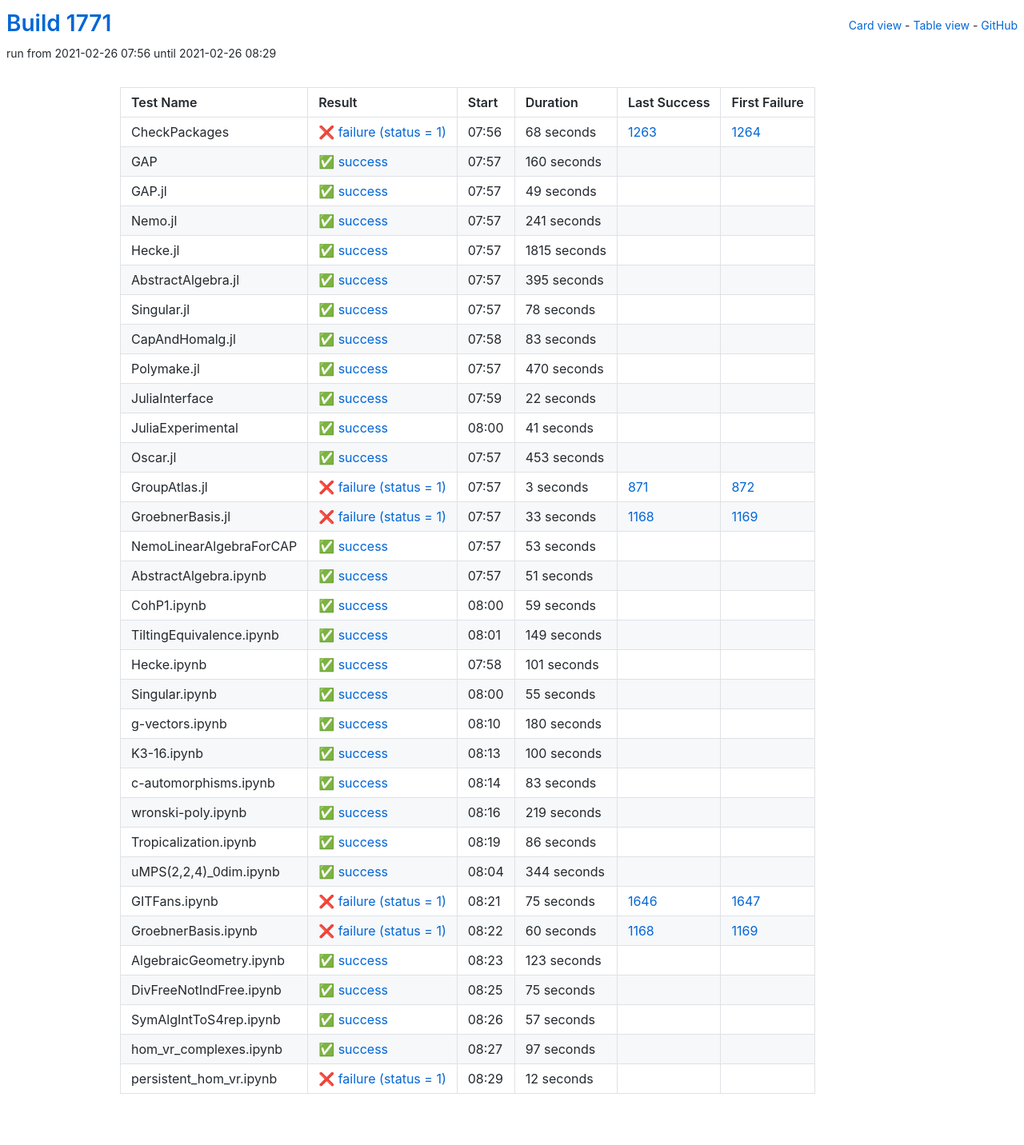
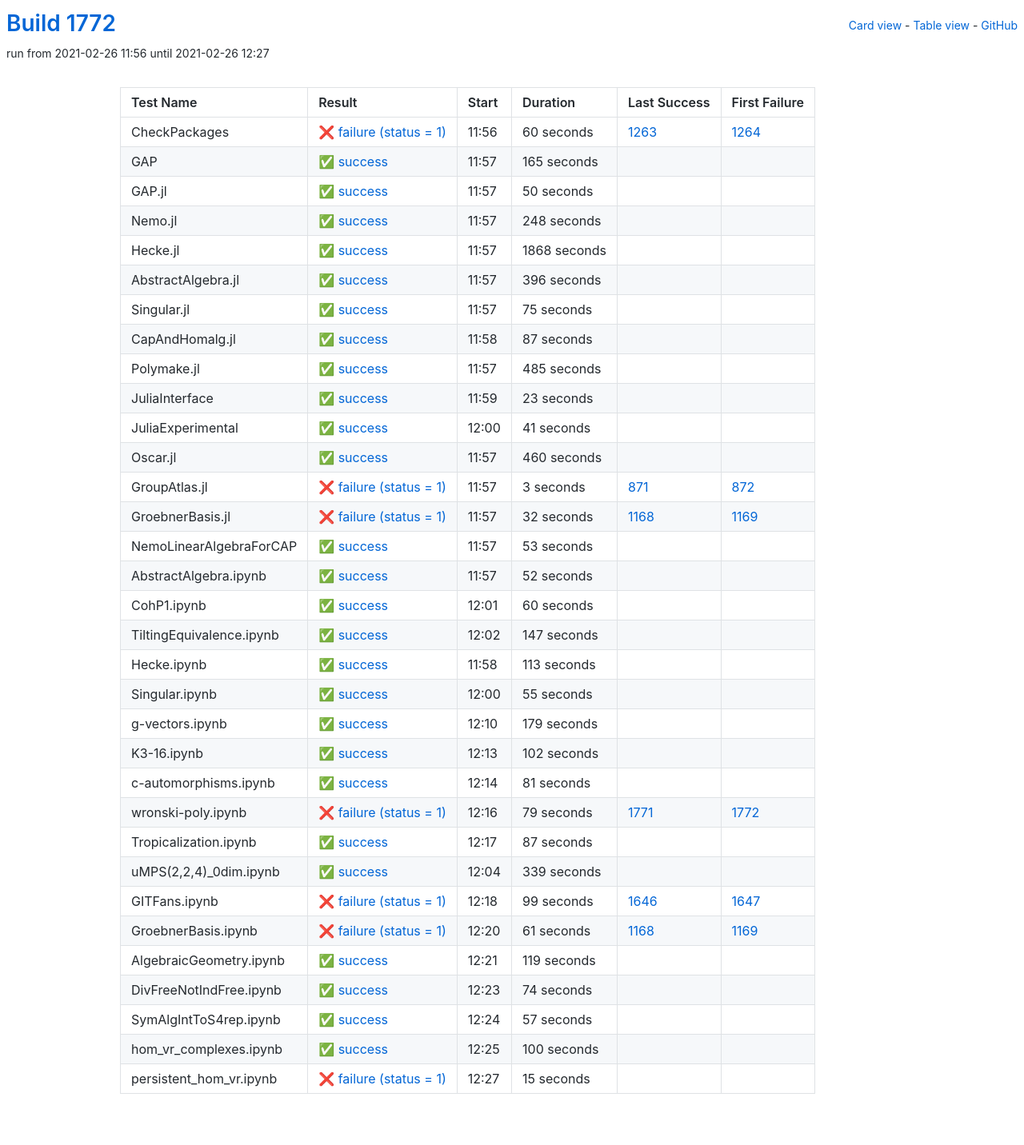
Before and after one commit to oscar-system/oscar-ci-status-stable, a Jekyll site: the page built from table.html, in a window 1280 px wide. Shown: the whole page at 80% size. Built offline with Jekyll 4.4.1, drawn with Linux system fonts in a browser that asks for light colours.

Commit message:
Build #1772

```diff
--- a/_data/ci.yml
+++ b/_data/ci.yml
@@ -1,6 +1,6 @@
 ---
-build: 1771
-build_url: https://oscarci.mathematik.uni-kl.de/job/oscar-stable/1771/
+build: 1772
+build_url: https://oscarci.mathematik.uni-kl.de/job/oscar-stable/1772/
 job: oscar-stable
 organization: oscar-system
 repo: oscar-ci-status-stable
@@ -8,128 +8,128 @@ repourl: https://github.com/oscar-system/oscar-ci-status-stable
 tests:
 - name: CheckPackages
   id: checkpackages
-  log: https://oscarci.mathematik.uni-kl.de/job/oscar-stable/1771/artifact/logs/build-1771/CheckPackages.log
-  start: 2021-02-26 07:56
+  log: https://oscarci.mathematik.uni-kl.de/job/oscar-stable/1772/artifact/logs/build-1772/CheckPackages.log
+  start: 2021-02-26 11:56
   success: false
   exitcode: 1
   status: failure
-  duration: 68
+  duration: 60
   last_success: 1263
   last_success_url: https://oscarci.mathematik.uni-kl.de/job/oscar-stable/1263/
   first_failure: 1264
   first_failure_url: https://oscarci.mathematik.uni-kl.de/job/oscar-stable/1264/
 - name: GAP
   id: gap
-  log: https://oscarci.mathematik.uni-kl.de/job/oscar-stable/1771/artifact/logs/build-1771/GAP.log
-  start: 2021-02-26 07:57
+  log: https://oscarci.mathematik.uni-kl.de/job/oscar-stable/1772/artifact/logs/build-1772/GAP.log
+  start: 2021-02-26 11:57
   success: true
   exitcode: 0
   status: success
-  duration: 160
+  duration: 165
   last_success: false
   last_success_url:
   first_failure: false
   first_failure_url:
 - name: GAP.jl
   id: gap-jl
-  log: https://oscarci.mathematik.uni-kl.de/job/oscar-stable/1771/artifact/logs/build-1771/GAP.jl.log
-  start: 2021-02-26 07:57
+  log: https://oscarci.mathematik.uni-kl.de/job/oscar-stable/1772/artifact/logs/build-1772/GAP.jl.log
+  start: 2021-02-26 11:57
   success: true
   exitcode: 0
   status: success
-  duration: 49
+  duration: 50
   last_success: false
   last_success_url:
   first_failure: false
   first_failure_url:
 - name: Nemo.jl
   id: nemo-jl
-  log: https://oscarci.mathematik.uni-kl.de/job/oscar-stable/1771/artifact/logs/build-1771/Nemo.jl.log
-  start: 2021-02-26 07:57
+  log: https://oscarci.mathematik.uni-kl.de/job/oscar-stable/1772/artifact/logs/build-1772/Nemo.jl.log
+  start: 2021-02-26 11:57
   success: true
   exitcode: 0
   status: success
-  duration: 241
+  duration: 248
   last_success: false
   last_success_url:
   first_failure: false
   first_failure_url:
 - name: Hecke.jl
   id: hecke-jl
-  log: https://oscarci.mathematik.uni-kl.de/job/oscar-stable/1771/artifact/logs/build-1771/Hecke.jl.log
-  start: 2021-02-26 07:57
+  log: https://oscarci.mathematik.uni-kl.de/job/oscar-stable/1772/artifact/logs/build-1772/Hecke.jl.log
+  start: 2021-02-26 11:57
   success: true
   exitcode: 0
   status: success
-  duration: 1815
+  duration: 1868
   last_success: false
   last_success_url:
   first_failure: false
   first_failure_url:
 - name: AbstractAlgebra.jl
   id: abstractalgebra-jl
-  log: https://oscarci.mathematik.uni-kl.de/job/oscar-stable/1771/artifact/logs/build-1771/AbstractAlgebra.jl.log
-  start: 2021-02-26 07:57
+  log: https://oscarci.mathematik.uni-kl.de/job/oscar-stable/1772/artifact/logs/build-1772/AbstractAlgebra.jl.log
+  start: 2021-02-26 11:57
   success: true
   exitcode: 0
   status: success
-  duration: 395
+  duration: 396
   last_success: false
   last_success_url:
   first_failure: false
   first_failure_url:
 - name: Singular.jl
   id: singular-jl
-  log: https://oscarci.mathematik.uni-kl.de/job/oscar-stable/1771/artifact/logs/build-1771/Singular.jl.log
-  start: 2021-02-26 07:57
+  log: https://oscarci.mathematik.uni-kl.de/job/oscar-stable/1772/artifact/logs/build-1772/Singular.jl.log
+  start: 2021-02-26 11:57
   success: true
   exitcode: 0
   status: success
-  duration: 78
+  duration: 75
   last_success: false
   last_success_url:
   first_failure: false
   first_failure_url:
 - name: CapAndHomalg.jl
   id: capandhomalg-jl
-  log: https://oscarci.mathematik.uni-kl.de/job/oscar-stable/1771/artifact/logs/build-1771/CapAndHomalg.jl.log
-  start: 2021-02-26 07:58
+  log: https://oscarci.mathematik.uni-kl.de/job/oscar-stable/1772/artifact/logs/build-1772/CapAndHomalg.jl.log
+  start: 2021-02-26 11:58
   success: true
   exitcode: 0
   status: success
-  duration: 83
+  duration: 87
   last_success: false
   last_success_url:
   first_failure: false
   first_failure_url:
 - name: Polymake.jl
   id: polymake-jl
-  log: https://oscarci.mathematik.uni-kl.de/job/oscar-stable/1771/artifact/logs/build-1771/Polymake.jl.log
-  start: 2021-02-26 07:57
+  log: https://oscarci.mathematik.uni-kl.de/job/oscar-stable/1772/artifact/logs/build-1772/Polymake.jl.log
+  start: 2021-02-26 11:57
   success: true
   exitcode: 0
   status: success
-  duration: 470
+  duration: 485
   last_success: false
   last_success_url:
   first_failure: false
   first_failure_url:
 - name: JuliaInterface
   id: juliainterface
-  log: https://oscarci.mathematik.uni-kl.de/job/oscar-stable/1771/artifact/logs/build-1771/JuliaInterface.log
-  start: 2021-02-26 07:59
+  log: https://oscarci.mathematik.uni-kl.de/job/oscar-stable/1772/artifact/logs/build-1772/JuliaInterface.log
+  start: 2021-02-26 11:59
   success: true
   exitcode: 0
   status: success
-  duration: 22
+  duration: 23
   last_success: false
   last_success_url:
   first_failure: false
   first_failure_url:
 - name: JuliaExperimental
   id: juliaexperimental
-  log: https://oscarci.mathematik.uni-kl.de/job/oscar-stable/1771/artifact/logs/build-1771/JuliaExperimental.log
-  start: 2021-02-26 08:00
+  log: https://oscarci.mathematik.uni-kl.de/job/oscar-stable/1772/artifact/logs/build-1772/JuliaExperimental.log
+  start: 2021-02-26 12:00
   success: true
   exitcode: 0
   status: success
@@ -140,20 +140,20 @@ tests:
   first_failure_url:
 - name: Oscar.jl
   id: oscar-jl
-  log: https://oscarci.mathematik.uni-kl.de/job/oscar-stable/1771/artifact/logs/build-1771/Oscar.jl.log
-  start: 2021-02-26 07:57
+  log: https://oscarci.mathematik.uni-kl.de/job/oscar-stable/1772/artifact/logs/build-1772/Oscar.jl.log
+  start: 2021-02-26 11:57
   success: true
   exitcode: 0
   status: success
-  duration: 453
+  duration: 460
   last_success: false
   last_success_url:
   first_failure: false
   first_failure_url:
 - name: GroupAtlas.jl
   id: groupatlas-jl
-  log: https://oscarci.mathematik.uni-kl.de/job/oscar-stable/1771/artifact/logs/build-1771/GroupAtlas.jl.log
-  start: 2021-02-26 07:57
+  log: https://oscarci.mathematik.uni-kl.de/job/oscar-stable/1772/artifact/logs/build-1772/GroupAtlas.jl.log
+  start: 2021-02-26 11:57
   success: false
   exitcode: 1
   status: failure
@@ -164,20 +164,20 @@ tests:
   first_failure_url: https://oscarci.mathematik.uni-kl.de/job/oscar-stable/872/
 - name: GroebnerBasis.jl
   id: groebnerbasis-jl
-  log: https://oscarci.mathematik.uni-kl.de/job/oscar-stable/1771/artifact/logs/build-1771/GroebnerBasis.jl.log
-  start: 2021-02-26 07:57
+  log: https://oscarci.mathematik.uni-kl.de/job/oscar-stable/1772/artifact/logs/build-1772/GroebnerBasis.jl.log
+  start: 2021-02-26 11:57
   success: false
   exitcode: 1
   status: failure
-  duration: 33
+  duration: 32
   last_success: 1168
   last_success_url: https://oscarci.mathematik.uni-kl.de/job/oscar-stable/1168/
   first_failure: 1169
   first_failure_url: https://oscarci.mathematik.uni-kl.de/job/oscar-stable/1169/
 - name: NemoLinearAlgebraForCAP
   id: nemolinearalgebraforcap
-  log: https://oscarci.mathematik.uni-kl.de/job/oscar-stable/1771/artifact/logs/build-1771/NemoLinearAlgebraForCAP.log
-  start: 2021-02-26 07:57
+  log: https://oscarci.mathematik.uni-kl.de/job/oscar-stable/1772/artifact/logs/build-1772/NemoLinearAlgebraForCAP.log
+  start: 2021-02-26 11:57
   success: true
   exitcode: 0
   status: success
@@ -188,56 +188,56 @@ tests:
   first_failure_url:
 - name: AbstractAlgebra.ipynb
   id: abstractalgebra-ipynb
-  log: https://oscarci.mathematik.uni-kl.de/job/oscar-stable/1771/artifact/logs/build-1771/AbstractAlgebra.ipynb.log
-  start: 2021-02-26 07:57
+  log: https://oscarci.mathematik.uni-kl.de/job/oscar-stable/1772/artifact/logs/build-1772/AbstractAlgebra.ipynb.log
+  start: 2021-02-26 11:57
   success: true
   exitcode: 0
   status: success
-  duration: 51
+  duration: 52
   last_success: false
   last_success_url:
   first_failure: false
   first_failure_url:
 - name: CohP1.ipynb
   id: cohp1-ipynb
-  log: https://oscarci.mathematik.uni-kl.de/job/oscar-stable/1771/artifact/logs/build-1771/CohP1.ipynb.log
-  start: 2021-02-26 08:00
+  log: https://oscarci.mathematik.uni-kl.de/job/oscar-stable/1772/artifact/logs/build-1772/CohP1.ipynb.log
+  start: 2021-02-26 12:01
   success: true
   exitcode: 0
   status: success
-  duration: 59
+  duration: 60
   last_success: false
   last_success_url:
   first_failure: false
   first_failure_url:
 - name: TiltingEquivalence.ipynb
   id: tiltingequivalence-ipynb
-  log: https://oscarci.mathematik.uni-kl.de/job/oscar-stable/1771/artifact/logs/build-1771/TiltingEquivalence.ipynb.log
-  start: 2021-02-26 08:01
+  log: https://oscarci.mathematik.uni-kl.de/job/oscar-stable/1772/artifact/logs/build-1772/TiltingEquivalence.ipynb.log
+  start: 2021-02-26 12:02
   success: true
   exitcode: 0
   status: success
-  duration: 149
+  duration: 147
   last_success: false
   last_success_url:
   first_failure: false
   first_failure_url:
 - name: Hecke.ipynb
   id: hecke-ipynb
-  log: https://oscarci.mathematik.uni-kl.de/job/oscar-stable/1771/artifact/logs/build-1771/Hecke.ipynb.log
-  start: 2021-02-26 07:58
+  log: https://oscarci.mathematik.uni-kl.de/job/oscar-stable/1772/artifact/logs/build-1772/Hecke.ipynb.log
+  start: 2021-02-26 11:58
   success: true
   exitcode: 0
   status: success
-  duration: 101
+  duration: 113
   last_success: false
   last_success_url:
   first_failure: false
   first_failure_url:
 - name: Singular.ipynb
   id: singular-ipynb
-  log: https://oscarci.mathematik.uni-kl.de/job/oscar-stable/1771/artifact/logs/build-1771/Singular.ipynb.log
-  start: 2021-02-26 08:00
+  log: https://oscarci.mathematik.uni-kl.de/job/oscar-stable/1772/artifact/logs/build-1772/Singular.ipynb.log
+  start: 2021-02-26 12:00
   success: true
   exitcode: 0
   status: success
@@ -248,128 +248,128 @@ tests:
   first_failure_url:
 - name: g-vectors.ipynb
   id: g-vectors-ipynb
-  log: https://oscarci.mathematik.uni-kl.de/job/oscar-stable/1771/artifact/logs/build-1771/g-vectors.ipynb.log
-  start: 2021-02-26 08:10
+  log: https://oscarci.mathematik.uni-kl.de/job/oscar-stable/1772/artifact/logs/build-1772/g-vectors.ipynb.log
+  start: 2021-02-26 12:10
   success: true
   exitcode: 0
   status: success
-  duration: 180
+  duration: 179
   last_success: false
   last_success_url:
   first_failure: false
   first_failure_url:
 - name: K3-16.ipynb
   id: k3-16-ipynb
-  log: https://oscarci.mathematik.uni-kl.de/job/oscar-stable/1771/artifact/logs/build-1771/K3-16.ipynb.log
-  start: 2021-02-26 08:13
+  log: https://oscarci.mathematik.uni-kl.de/job/oscar-stable/1772/artifact/logs/build-1772/K3-16.ipynb.log
+  start: 2021-02-26 12:13
   success: true
   exitcode: 0
   status: success
-  duration: 100
+  duration: 102
   last_success: false
   last_success_url:
   first_failure: false
   first_failure_url:
 - name: c-automorphisms.ipynb
   id: c-automorphisms-ipynb
-  log: https://oscarci.mathematik.uni-kl.de/job/oscar-stable/1771/artifact/logs/build-1771/c-automorphisms.ipynb.log
-  start: 2021-02-26 08:14
+  log: https://oscarci.mathematik.uni-kl.de/job/oscar-stable/1772/artifact/logs/build-1772/c-automorphisms.ipynb.log
+  start: 2021-02-26 12:14
   success: true
   exitcode: 0
   status: success
-  duration: 83
+  duration: 81
   last_success: false
   last_success_url:
   first_failure: false
   first_failure_url:
 - name: wronski-poly.ipynb
   id: wronski-poly-ipynb
-  log: https://oscarci.mathematik.uni-kl.de/job/oscar-stable/1771/artifact/logs/build-1771/wronski-poly.ipynb.log
-  start: 2021-02-26 08:16
+  log: https://oscarci.mathematik.uni-kl.de/job/oscar-stable/1772/artifact/logs/build-1772/wronski-poly.ipynb.log
+  start: 2021-02-26 12:16
+  success: false
+  exitcode: 1
+  status: failure
+  duration: 79
+  last_success: 1771
+  last_success_url: https://oscarci.mathematik.uni-kl.de/job/oscar-stable/1771/
+  first_failure: 1772
+  first_failure_url: https://oscarci.mathematik.uni-kl.de/job/oscar-stable/1772/
+- name: Tropicalization.ipynb
+  id: tropicalization-ipynb
+  log: https://oscarci.mathematik.uni-kl.de/job/oscar-stable/1772/artifact/logs/build-1772/Tropicalization.ipynb.log
+  start: 2021-02-26 12:17
   success: true
   exitcode: 0
   status: success
-  duration: 219
-  last_success: false
-  last_success_url:
-  first_failure: false
-  first_failure_url:
-- name: Tropicalization.ipynb
-  id: tropicalization-ipynb
-  log: https://oscarci.mathematik.uni-kl.de/job/oscar-stable/1771/artifact/logs/build-1771/Tropicalization.ipynb.log
-  start: 2021-02-26 08:19
-  success: true
-  exitcode: 0
-  status: success
-  duration: 86
+  duration: 87
   last_success: false
   last_success_url:
   first_failure: false
   first_failure_url:
 - name: uMPS(2,2,4)_0dim.ipynb
   id: umps-2-2-4-0dim-ipynb
-  log: https://oscarci.mathematik.uni-kl.de/job/oscar-stable/1771/artifact/logs/build-1771/uMPS-2-2-4-_0dim.ipynb.log
-  start: 2021-02-26 08:04
+  log: https://oscarci.mathematik.uni-kl.de/job/oscar-stable/1772/artifact/logs/build-1772/uMPS-2-2-4-_0dim.ipynb.log
+  start: 2021-02-26 12:04
   success: true
   exitcode: 0
   status: success
-  duration: 344
+  duration: 339
   last_success: false
   last_success_url:
   first_failure: false
   first_failure_url:
 - name: GITFans.ipynb
   id: gitfans-ipynb
-  log: https://oscarci.mathematik.uni-kl.de/job/oscar-stable/1771/artifact/logs/build-1771/GITFans.ipynb.log
-  start: 2021-02-26 08:21
+  log: https://oscarci.mathematik.uni-kl.de/job/oscar-stable/1772/artifact/logs/build-1772/GITFans.ipynb.log
+  start: 2021-02-26 12:18
   success: false
   exitcode: 1
   status: failure
-  duration: 75
+  duration: 99
   last_success: 1646
   last_success_url: https://oscarci.mathematik.uni-kl.de/job/oscar-stable/1646/
   first_failure: 1647
   first_failure_url: https://oscarci.mathematik.uni-kl.de/job/oscar-stable/1647/
 - name: GroebnerBasis.ipynb
   id: groebnerbasis-ipynb
-  log: https://oscarci.mathematik.uni-kl.de/job/oscar-stable/1771/artifact/logs/build-1771/GroebnerBasis.ipynb.log
-  start: 2021-02-26 08:22
+  log: https://oscarci.mathematik.uni-kl.de/job/oscar-stable/1772/artifact/logs/build-1772/GroebnerBasis.ipynb.log
+  start: 2021-02-26 12:20
   success: false
   exitcode: 1
   status: failure
-  duration: 60
+  duration: 61
   last_success: 1168
   last_success_url: https://oscarci.mathematik.uni-kl.de/job/oscar-stable/1168/
   first_failure: 1169
   first_failure_url: https://oscarci.mathematik.uni-kl.de/job/oscar-stable/1169/
 - name: AlgebraicGeometry.ipynb
   id: algebraicgeometry-ipynb
-  log: https://oscarci.mathematik.uni-kl.de/job/oscar-stable/1771/artifact/logs/build-1771/AlgebraicGeometry.ipynb.log
-  start: 2021-02-26 08:23
+  log: https://oscarci.mathematik.uni-kl.de/job/oscar-stable/1772/artifact/logs/build-1772/AlgebraicGeometry.ipynb.log
+  start: 2021-02-26 12:21
   success: true
   exitcode: 0
   status: success
-  duration: 123
+  duration: 119
   last_success: false
   last_success_url:
   first_failure: false
   first_failure_url:
 - name: DivFreeNotIndFree.ipynb
   id: divfreenotindfree-ipynb
-  log: https://oscarci.mathematik.uni-kl.de/job/oscar-stable/1771/artifact/logs/build-1771/DivFreeNotIndFree.ipynb.log
-  start: 2021-02-26 08:25
+  log: https://oscarci.mathematik.uni-kl.de/job/oscar-stable/1772/artifact/logs/build-1772/DivFreeNotIndFree.ipynb.log
+  start: 2021-02-26 12:23
   success: true
   exitcode: 0
   status: success
-  duration: 75
+  duration: 74
   last_success: false
   last_success_url:
   first_failure: false
   first_failure_url:
 - name: SymAlgIntToS4rep.ipynb
   id: symalginttos4rep-ipynb
-  log: https://oscarci.mathematik.uni-kl.de/job/oscar-stable/1771/artifact/logs/build-1771/SymAlgIntToS4rep.ipynb.log
-  start: 2021-02-26 08:26
+  log: https://oscarci.mathematik.uni-kl.de/job/oscar-stable/1772/artifact/logs/build-1772/SymAlgIntToS4rep.ipynb.log
+  start: 2021-02-26 12:24
   success: true
   exitcode: 0
   status: success
@@ -380,24 +380,24 @@ tests:
   first_failure_url:
 - name: hom_vr_complexes.ipynb
   id: hom-vr-complexes-ipynb
-  log: https://oscarci.mathematik.uni-kl.de/job/oscar-stable/1771/artifact/logs/build-1771/hom_vr_complexes.ipynb.log
-  start: 2021-02-26 08:27
+  log: https://oscarci.mathematik.uni-kl.de/job/oscar-stable/1772/artifact/logs/build-1772/hom_vr_complexes.ipynb.log
+  start: 2021-02-26 12:25
   success: true
   exitcode: 0
   status: success
-  duration: 97
+  duration: 100
   last_success: false
   last_success_url:
   first_failure: false
   first_failure_url:
 - name: persistent_hom_vr.ipynb
   id: persistent-hom-vr-ipynb
-  log: https://oscarci.mathematik.uni-kl.de/job/oscar-stable/1771/artifact/logs/build-1771/persistent_hom_vr.ipynb.log
-  start: 2021-02-26 08:29
+  log: https://oscarci.mathematik.uni-kl.de/job/oscar-stable/1772/artifact/logs/build-1772/persistent_hom_vr.ipynb.log
+  start: 2021-02-26 12:27
   success: false
   exitcode: 1
   status: failure
-  duration: 12
+  duration: 15
   last_success: false
   last_success_url:
   first_failure: false
```
Also changed, not shown: README.md.
